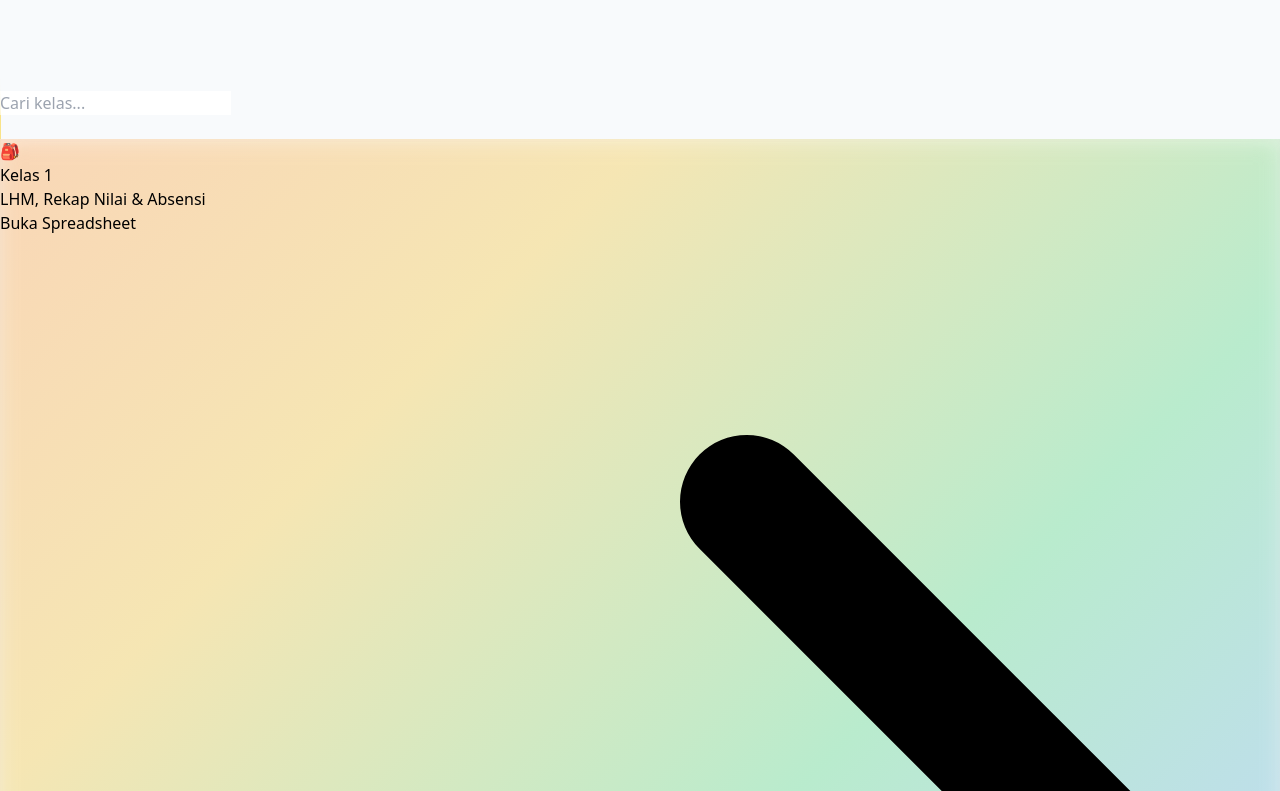
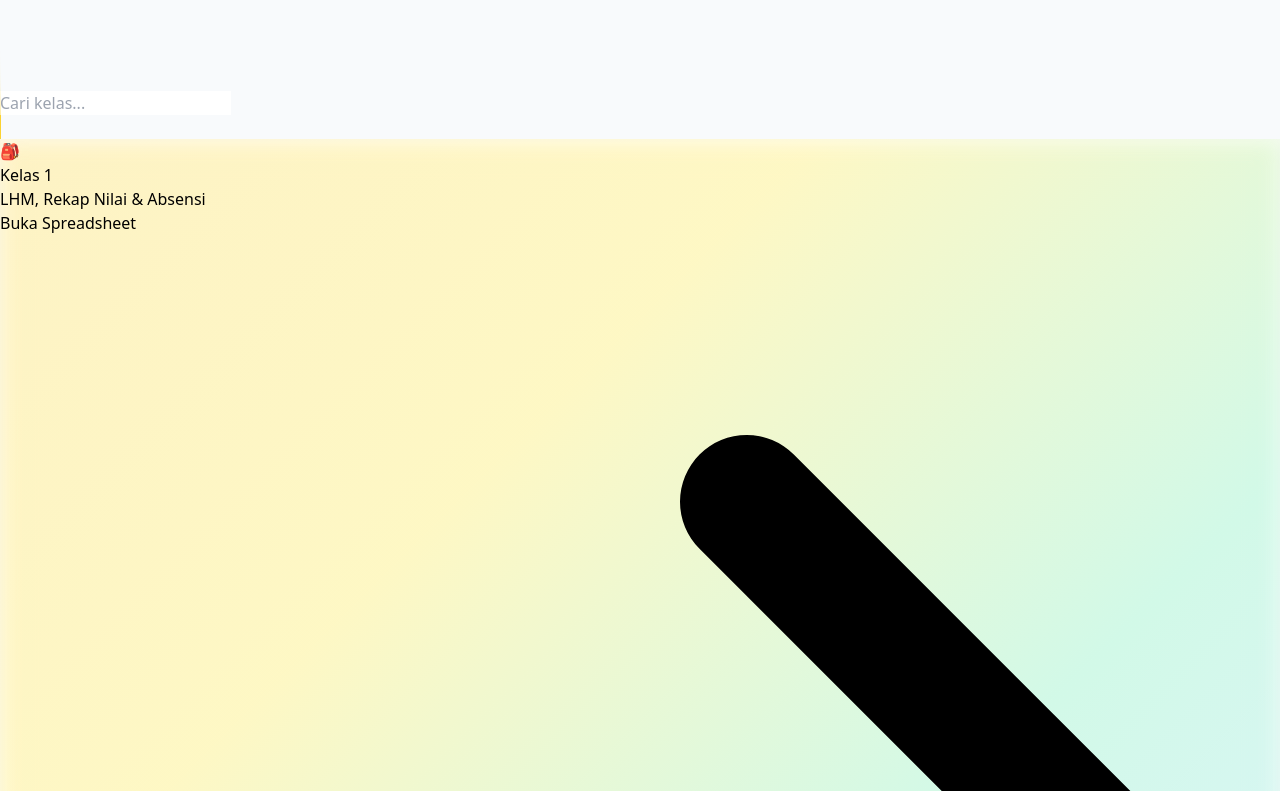
Before and after one commit to HanfaEdu/Laporan_Akademik, a React (Vite) app: page / in a window 1280 px wide. Shown: the part 3049-3840 px from the top of the page. Built offline with nearby package versions, Linux system fonts and the light colour scheme.

Commit message:
Update App.jsx

```diff
--- a/src/App.jsx
+++ b/src/App.jsx
@@ -189,22 +189,22 @@ export default function PortalNavigasiKelas() {
           100% { background-position: 0% 50%; }
         }
         .floating-rainbow-water {
-          /* Gradasi pelangi agar terlihat semua di dalam 1 kartu dengan batas (stop points) yang rapat */
+          /* Gradasi warna diubah menjadi sangat pastel/lembut */
           background: linear-gradient(
             135deg,
-            rgba(239, 68, 68, 0.3) 0%,   /* Merah */
-            rgba(249, 115, 22, 0.3) 20%, /* Oranye */
-            rgba(234, 179, 8, 0.3) 40%,  /* Kuning */
-            rgba(34, 197, 94, 0.3) 60%,  /* Hijau */
-            rgba(59, 130, 246, 0.3) 80%, /* Biru */
-            rgba(168, 85, 247, 0.3) 100% /* Ungu */
+            rgba(254, 205, 211, 0.5) 0%,   /* Pastel Rose */
+            rgba(253, 230, 138, 0.5) 20%,  /* Pastel Amber */
+            rgba(254, 240, 138, 0.5) 40%,  /* Pastel Yellow */
+            rgba(167, 243, 208, 0.5) 60%,  /* Pastel Emerald */
+            rgba(186, 230, 253, 0.5) 80%,  /* Pastel Sky */
+            rgba(233, 213, 255, 0.5) 100%  /* Pastel Purple */
           );
-          background-size: 150% 150%; /* Diperkecil (dari 400%) agar warna-warni tampak bersamaan */
-          animation: water-flow 20s ease infinite; /* Kecepatan diperlambat 40% (durasi 12s -> 20s) */
+          background-size: 150% 150%;
+          animation: water-flow 35s ease infinite; /* Diperlambat drastis (dari 20s ke 35s) */
           backdrop-filter: blur(16px);
           -webkit-backdrop-filter: blur(16px);
-          background-color: rgba(255, 255, 255, 0.3); /* Warna dasar solid agar teks tetap terbaca */
-          box-shadow: inset 0 2px 20px rgba(255, 255, 255, 0.5), inset 0 -2px 10px rgba(0, 0, 0, 0.05);
+          background-color: rgba(255, 255, 255, 0.75); /* Putih dipertebal agar teks sangat jelas terbaca */
+          box-shadow: inset 0 2px 20px rgba(255, 255, 255, 0.7), inset 0 -2px 10px rgba(0, 0, 0, 0.03);
         }
 
         /* 4. Cahaya Emas Berpendar Keluar */
@@ -223,8 +223,8 @@ export default function PortalNavigasiKelas() {
           }
         }
         .golden-aura {
-          /* Animasi diperlambat 50% (dari 3s menjadi 6s) */
-          animation: golden-glow 6s ease-in-out infinite;
+          /* Animasi diperlambat lagi menjadi 12 detik */
+          animation: golden-glow 12s ease-in-out infinite;
           border: 1px solid rgba(250, 204, 21, 0.5);
         }
       `}</style>
@@ -299,20 +299,26 @@ export default function PortalNavigasiKelas() {
         {/* Grid Cards Section */}
         <div className="grid grid-cols-1 gap-8 sm:grid-cols-2 lg:grid-cols-3">
           {filteredClasses.length > 0 ? (
-            filteredClasses.map((cls) => (
+            filteredClasses.map((cls, index) => (
               <a
                 key={cls.id}
                 href={cls.link}
                 target="_blank"
                 rel="noopener noreferrer"
                 className="group relative rounded-[24px] overflow-hidden p-[1.5px] transition-transform duration-500 hover:-translate-y-2 block golden-aura"
-                style={{ '--glow-color': cls.hex }}
+                style={{
+                  '--glow-color': cls.hex,
+                  animationDelay: `-${index * 2.7}s` /* Waktu mulai pendaran emas tiap kartu tidak bersamaan */
+                }}
               >
                 {/* 1. Latar Belakang yang Berputar */}
                 <div className="spin-container opacity-20 group-hover:opacity-70 transition-opacity duration-500"></div>
 
                 {/* 2. Isi Kartu (Efek Pelangi Air Mengambang) */}
-                <div className="relative h-full w-full rounded-[22.5px] floating-rainbow-water p-8 flex flex-col justify-between z-10 border border-white/60">
+                <div
+                  className="relative h-full w-full rounded-[22.5px] floating-rainbow-water p-8 flex flex-col justify-between z-10 border border-white/60"
+                  style={{ animationDelay: `-${index * 5.3}s` }} /* Waktu mulai gerakan pelangi tiap kartu tidak bersamaan */
+                >
 
                   {/* Bagian Atas Kartu: Ikon & Judul */}
                   <div>
```
